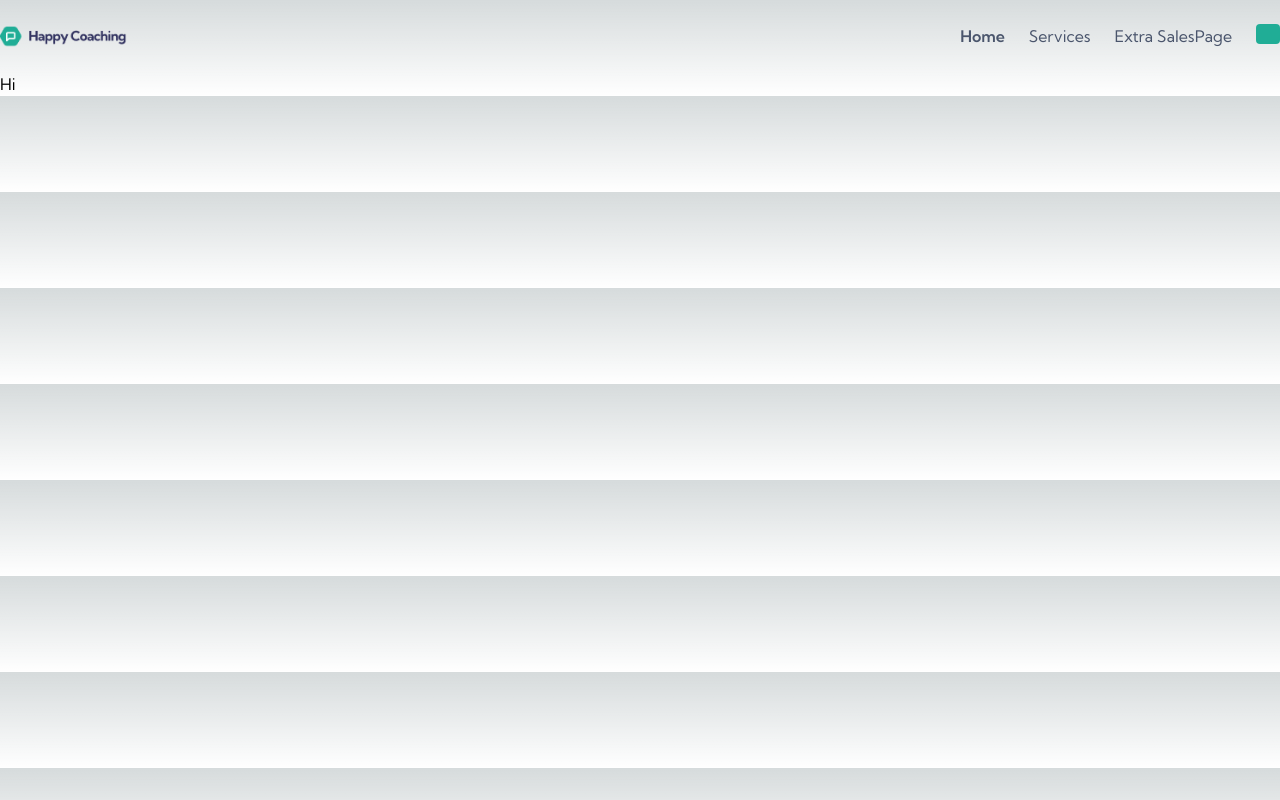
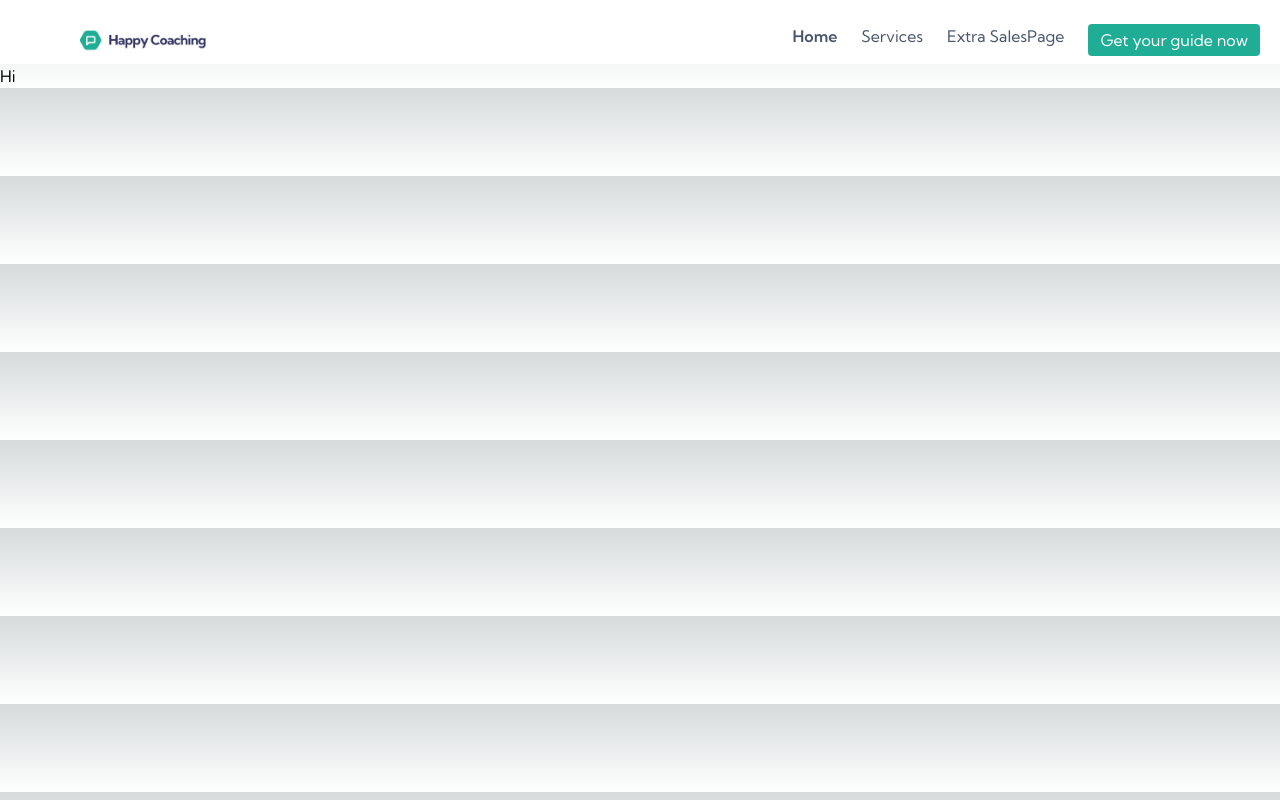
Before and after one commit to IngaSafranova/happy-coaching, a Next.js app: page / in a window 1280 px wide. Built offline with nearby package versions, Linux system fonts and the light colour scheme.

Commit message:
nav working and styled

```diff
--- a/app/ui/components/closeMenuButton.js
+++ b/app/ui/components/closeMenuButton.js
@@ -28,7 +28,7 @@ export default function CloseMenuButton({isOpen, onClose }) {
               "font-semibold text-darkBlue": pathName === "/guide",
             }
           )}
-        />
+        >Get your guide now</Link>
       </nav>
     </div>
   );
--- a/app/ui/components/desktopNavLinks.js
+++ b/app/ui/components/desktopNavLinks.js
@@ -7,17 +7,19 @@ import clsx from "clsx";
 export default function DesktopNavLinks() {
     const pathName = usePathname()
   return (
-    <nav className="absolute right-0 flex flex-row gap-x-6">
+    <nav className=" absolute right-0 flex flex-row gap-x-6 mr-5 mb-4">
       <NavLinks />
       <Link
         href="/guide"
         className={clsx(
-          "bg-complimentaryGreen text-white px-3 py-1 mb-1 rounded hover:font-semibold",
+          "bg-complimentaryGreen text-white w-fit px-3 py-1  rounded hover:font-semibold",
           {
             "font-semibold text-darkBlue": pathName === "/guide",
           }
         )}
-      />
+      >
+        Get your guide now
+      </Link>
     </nav>
   );
 }
--- a/app/ui/components/logo.js
+++ b/app/ui/components/logo.js
@@ -3,7 +3,7 @@ import Image from 'next/image'
 
 export default function Logo() {
   return (
-    <div className='mb-4 text-center sm:mb-0'>
+    <div className='mb-4 text-center '>
       <Image src="/Logo.png" width={128} height={28} alt="" />
     </div>
   );
--- a/app/ui/components/mobileMenuButton.js
+++ b/app/ui/components/mobileMenuButton.js
@@ -4,7 +4,7 @@ import { faBars } from "@fortawesome/free-solid-svg-icons";
 function MobileMenuButton({ onClick }) {
   return (
     <button className="absolute right-2 top-2 p-2" onClick={onClick}>
-      <FontAwesomeIcon className="text-4xl" icon={faBars} />
+      <FontAwesomeIcon className="text-4xl text-darkBlue" icon={faBars} />
     </button>
   );
 }
--- a/app/ui/components/navbar.js
+++ b/app/ui/components/navbar.js
@@ -22,19 +22,28 @@ export default function Navbar() {
   const pathName = usePathname();
   return (
     <>
-      <div className="hidden relative py-6 sm:flex flex-col justify-center">
+      <div className="bg-white h-16 position: relative top-0 left-0 right-0">
+        <section className="max-w-6xl mx-auto p-4 flex justify-between items-center">
+           <div className="hidden  h-16 py-6 sm:flex flex-col justify-center">
             <Logo />
             <DesktopNavLinks />
           </div>{" "}
-      <div className="sm:hidden relative flex flex-row my-4">
+          <div className="sm:hidden  flex flex-row my-4">
             <Logo />
             <div
               className={`fixed flex flex-col justify-center items-center z-10 top-0 right-0 h-full w-full bg-white text-black transition-transform duration-300 transform ${
                 navbar ? "translate-x-0" : "translate-x-full"
               }`}
             >
-          <button className="absolute right-7 top-4 p-3" onClick={toggleNavbar}>
-            <FontAwesomeIcon className="text-5xl" icon={faXmark} />
+              <Logo />
+              <button
+                className="absolute right-7 z-20 top-4 p-3"
+                onClick={toggleNavbar}
+              >
+                <FontAwesomeIcon
+                  className="text-4xl text-darkBlue"
+                  icon={faXmark}
+                />
               </button>
               <nav className="flex flex-col justify-center items-center space-y-4">
                 <NavLinks onClick={toggleNavbar} />
@@ -47,12 +56,16 @@ export default function Navbar() {
                       "font-semibold text-darkBlue": pathName === "/guide",
                     }
                   )}
-            />
+                >
+                  Get your guide now
+                </Link>
               </nav>
             </div>
             <MobileMenuButton onClick={toggleNavbar} />
             {/* <CloseMenuButton isOpen={navbar} onClose={toggleNavbar} /> */}
           </div>
+        </section>
+      </div>
     </>
   );
 }
```
Lines whose indentation alone changed are shown as unchanged.
